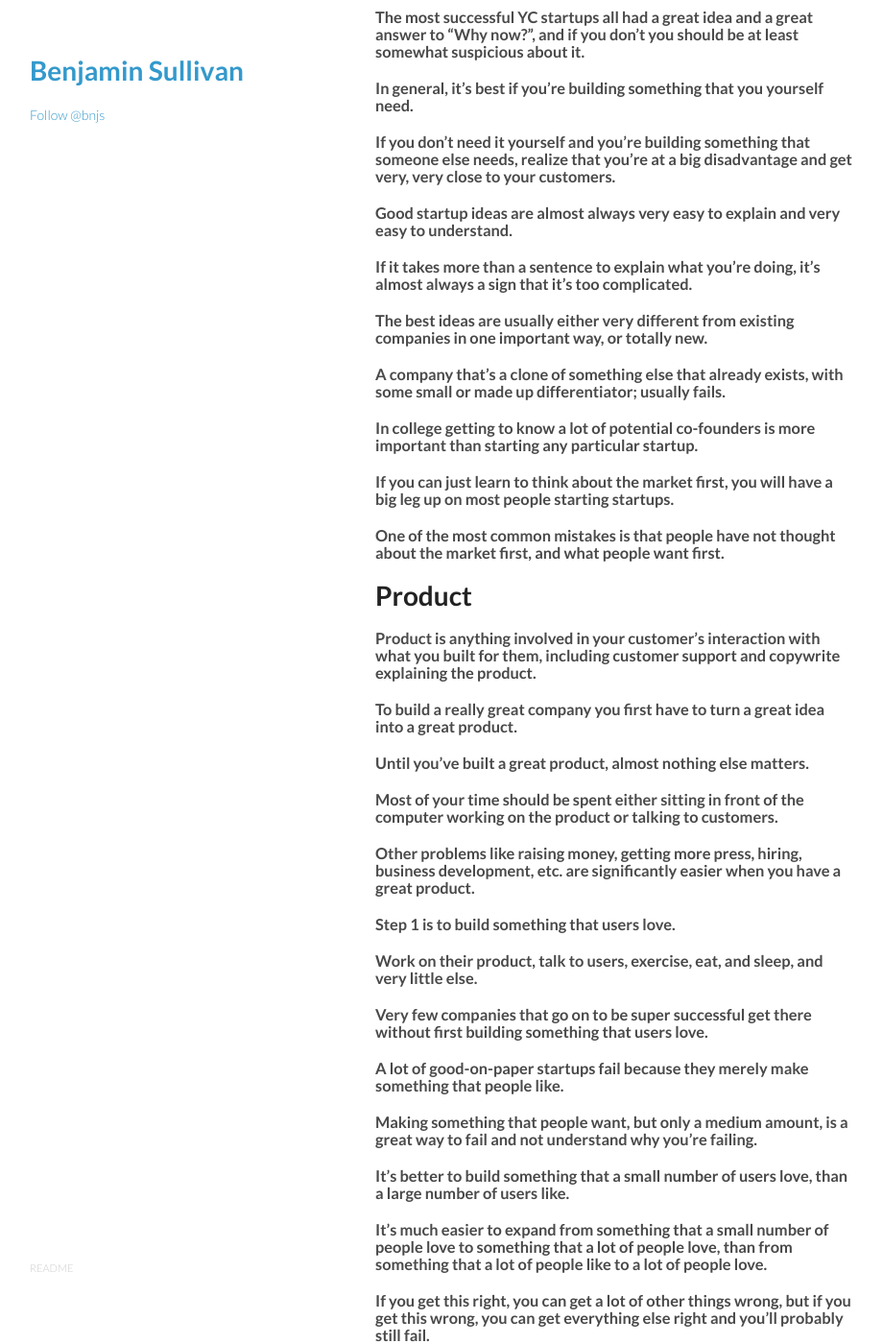
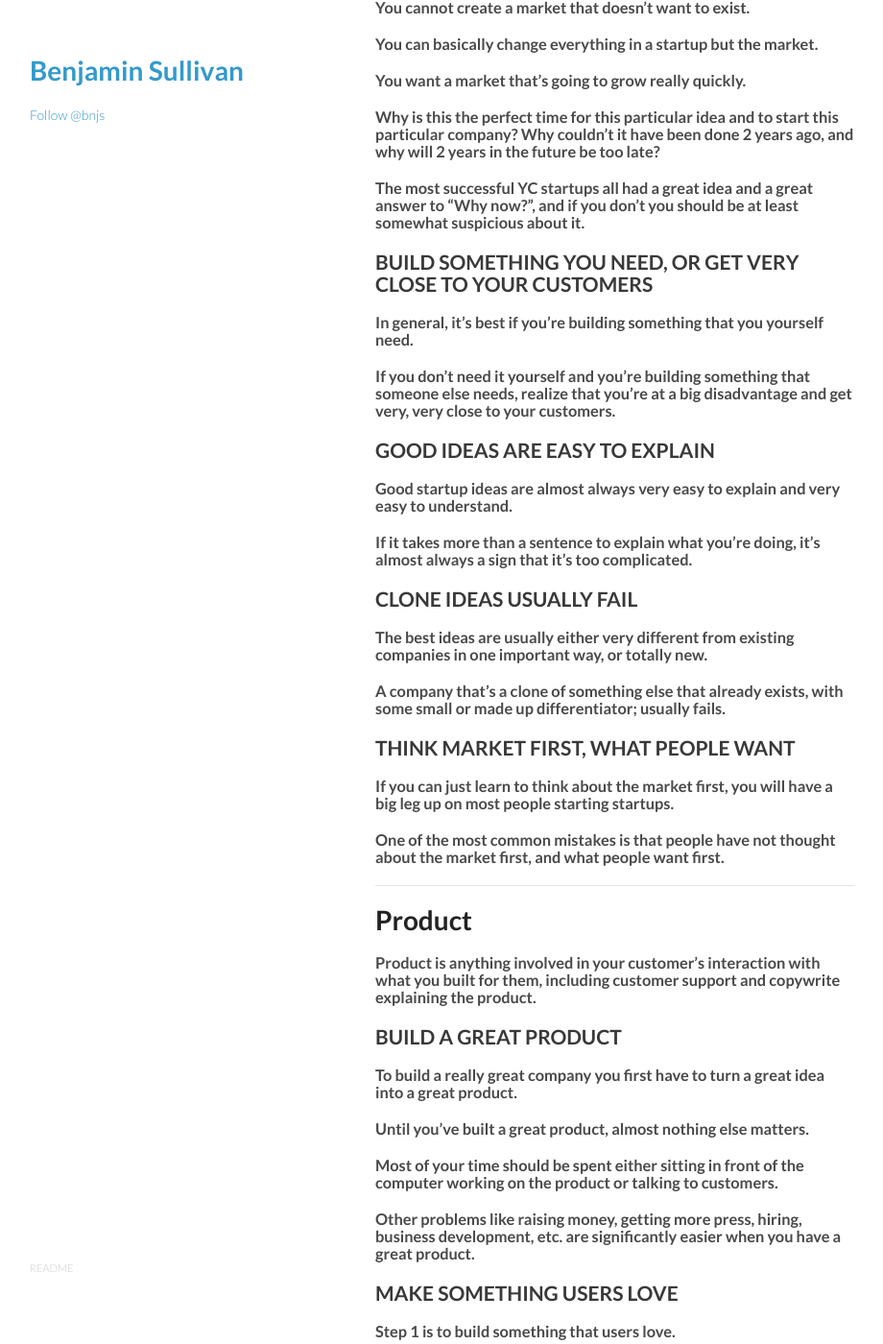
Before and after one commit to bnjs/bnjs.github.io, a Jekyll site: the page built from notes/sam-altman-ideas-products-teams-and-execution-highlights.md, in a window 1280 px wide and 1400 px high, scrolled down 2687 px. Shown: the whole window at 96% size, without its empty margins (179-1099 px from the left). Built offline with Jekyll 4.4.1, drawn with Linux system fonts in a browser that asks for light colours; nearby versions of some CDN libraries; comment, search, counter and statistics services are not loaded; some of the changed text lies outside the part shown.

Commit message:
Add subheadings to YC startup advice

```diff
--- a/notes/sam-altman-ideas-products-teams-and-execution-highlights.md
+++ b/notes/sam-altman-ideas-products-teams-and-execution-highlights.md
@@ -36,6 +36,8 @@ This is a work in progress.
 
 # Idea
 
+## IDEAS MATTER
+
 ### Great execution towards <span>a terrible idea</span> will get you nowhere.
 
 ### Most great companies start with a great idea, <span>not a pivot</span>.
@@ -68,6 +72,8 @@ This is a work in progress.
 
 ### <span>Companies that copy an existing idea</span> with very few new insights don’t excite people and they don’t compell the teams to work hard enough to be successful.
 
+## GREAT IDEAS SOUND BAD
+
 ### The best ideas <span>often look terrible</span> at the beginning.
 
 ### You want an idea that turns into a <span>monopoly</span>, but you can’t get a monopoly in a big market right away, there’s too much competition for that.
@@ -78,7 +84,7 @@ This is a work in progress.
 
 ### It’s good if you can say something like, “Today only this small subset of users are going to use my product, but I’m going to get all of them and in the future almost everyone will use my product.”
 
-### You need conviction in your own beliefs, and a willingness to ignore others’ naysaying.
+### You need conviction in your own beliefs, and a willingness to ignore others' naysaying.
 
 ### If you do come up with a great idea, most people are going to think it’s bad, and that's a good sign.
 
@@ -116,30 +124,37 @@ This is a work in progress.
 
 ### The most successful YC startups all had a great idea and a great answer to "Why now?", and if you don’t you should be at least somewhat suspicious about it.
 
+## BUILD SOMETHING YOU NEED, OR GET VERY CLOSE TO YOUR CUSTOMERS
+
 ### In general, it’s best if you’re building something that you yourself need.
 
 ### If you don’t need it yourself and you’re building something that someone else needs, realize that you’re at a big disadvantage and get very, very close to your customers.
+
+## GOOD IDEAS ARE EASY TO EXPLAIN
 
 ### Good startup ideas are almost always very easy to explain and very easy to understand.
 
 ### If it takes more than a sentence to explain what you’re doing, it’s almost always a sign that it’s too complicated.
 
+## CLONE IDEAS USUALLY FAIL
+
 ### The best ideas are usually either very different from existing companies in one important way, or totally new.
 
 ### A company that's a clone of something else that already exists, with some small or made up differentiator; usually fails.
 
-### In college getting to know a lot of potential co-founders is more important than starting any particular startup.
+## THINK MARKET FIRST, WHAT PEOPLE WANT
 
 ### If you can just learn to think about the market first, you will have a big leg up on most people starting startups.
 
 ### One of the most common mistakes is that people have not thought about the market first, and what people want first.
 
-
-
+---
 
 # Product
 
 ### Product is anything involved in your customer's interaction with what you built for them, including customer support and copywrite explaining the product.
+
+## BUILD A GREAT PRODUCT
 
 ### To build a really great company you first have to turn a great idea into a great product.
 
@@ -148,6 +163,8 @@ This is a work in progress.
 ### Most of your time should be spent either sitting in front of the computer working on the product or talking to customers.
 
 ### Other problems like raising money, getting more press, hiring, business development, etc. are significantly easier when you have a great product.
+
+## MAKE SOMETHING USERS LOVE
 
 ### Step 1 is to build something that users love.
 
@@ -165,6 +182,8 @@ This is a work in progress.
 
 ### If you get this right, you can get a lot of other things wrong, but if you get this wrong, you can get everything else right and you’ll probably still fail.
 
+## LOVE CREATES ORGANIC GROWTH
+
 ### One way that you know when this is working is that you’ll get growth by word of mouth.
 
 ### When people really love something, they tell their friends about it and you’ll see organic growth.
@@ -193,6 +216,8 @@ This is a work in progress.
 
 ### And it definitely takes some level of fanaticism to build a great product.
 
+## DO THINGS THAT DON'T SCALE
+
 ### You need some users to help with the feedback cycle, but the way to get those users is manually. You should go recruit them by hand.
 
 ### Do things that don't scale.
@@ -215,6 +242,8 @@ This is a work in progress.
 
 ### It’s critical to get this loop embedded in the culture.
 
+## ANSWER TO YOUR METRICS
+
 ### You really need to use metrics to keep yourself honest on this.
 
 ### It really is true that the company will build whatever the CEO decides to measure.
```
Also changed, not shown: other parts of notes/sam-altman-ideas-products-teams-and-execution-highlights.md (+12 -2 lines).
